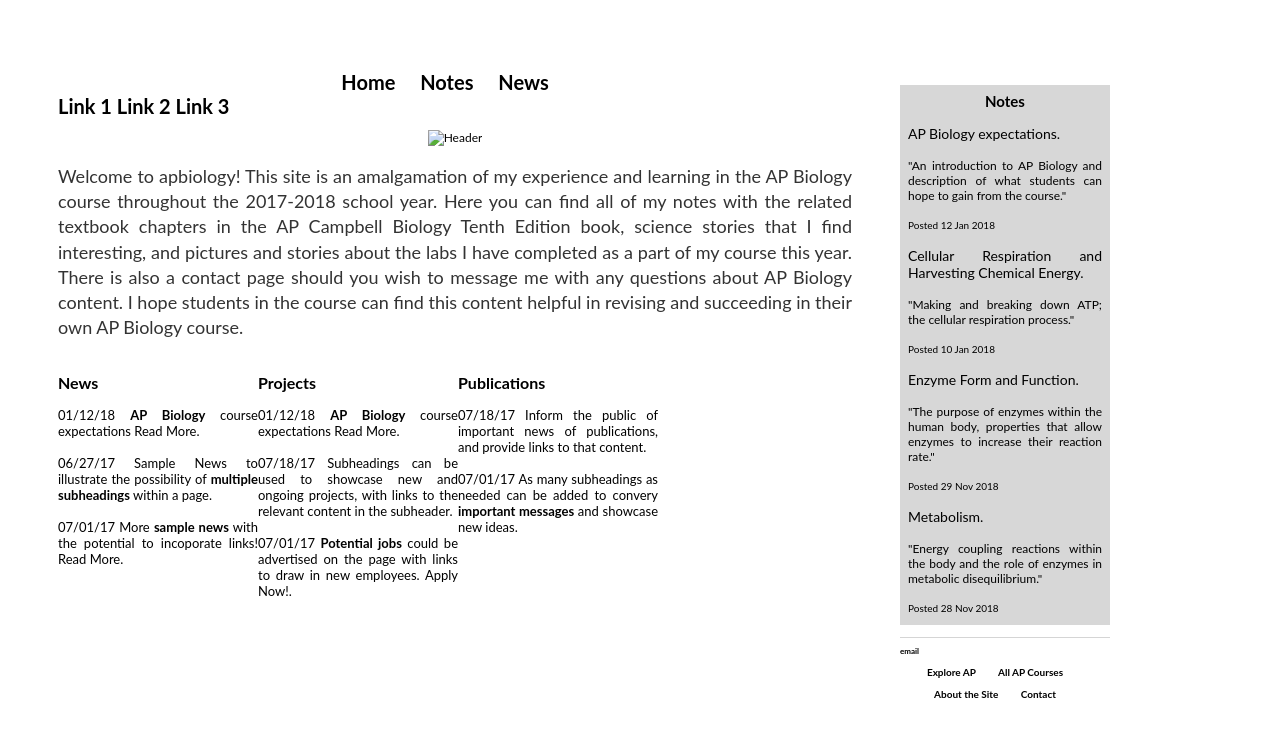
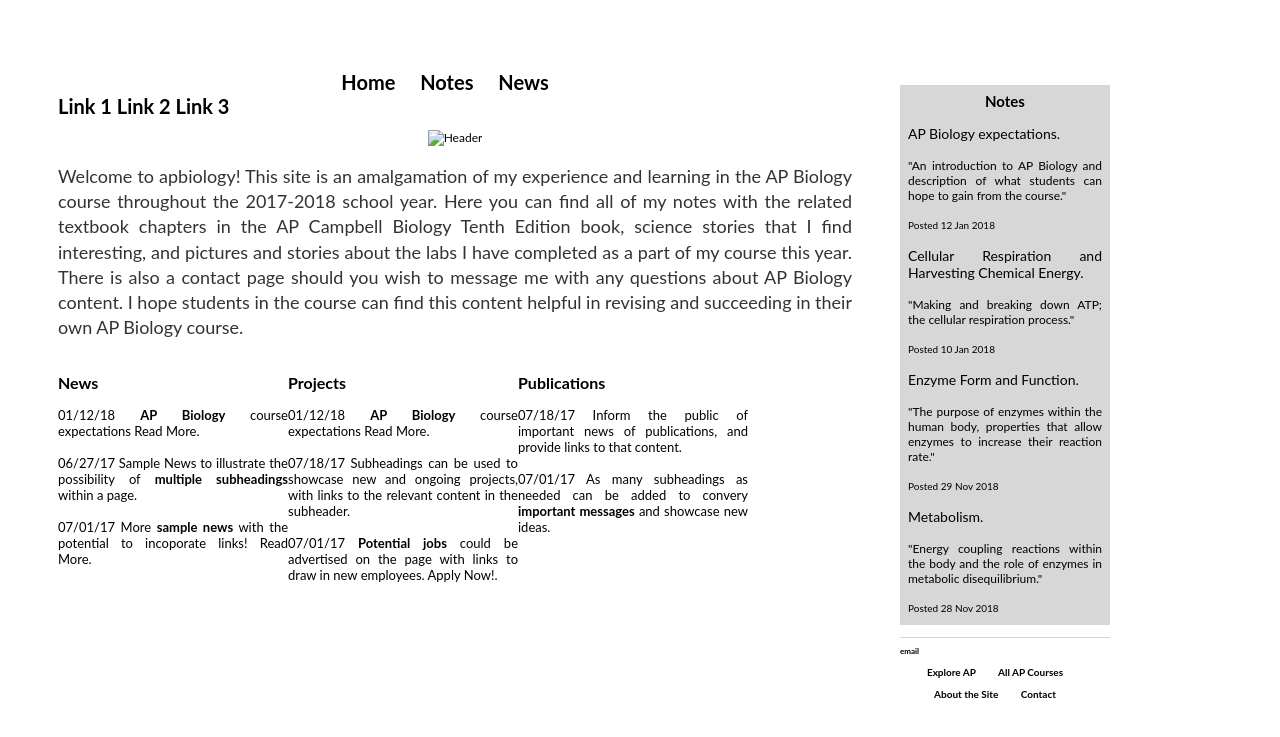
Before and after one commit to meganscarlett/meganscarlett.github.io, a Jekyll site: the page built from index.html, in a window 1280 px wide. Shown: the top 737 px of the page. Built offline with Jekyll 4.4.1, drawn with Linux system fonts in a browser that asks for light colours.

Commit message:
Update columns.css

```diff
--- a/css/columns.css
+++ b/css/columns.css
@@ -1,18 +1,18 @@
 
 #column-left {
-	width: 200px;
+	width: 230px;
 	height: 200px;
 	float: left;
 }
 
 #column-center {
-	width: 200px;
+	width: 230px;
 	height: 200px;
 	float: left;
 }
 
 #column-right {
-	width: 200px;
+	width: 230px;
 	height: 200px;
 	float: left;
 }
```
